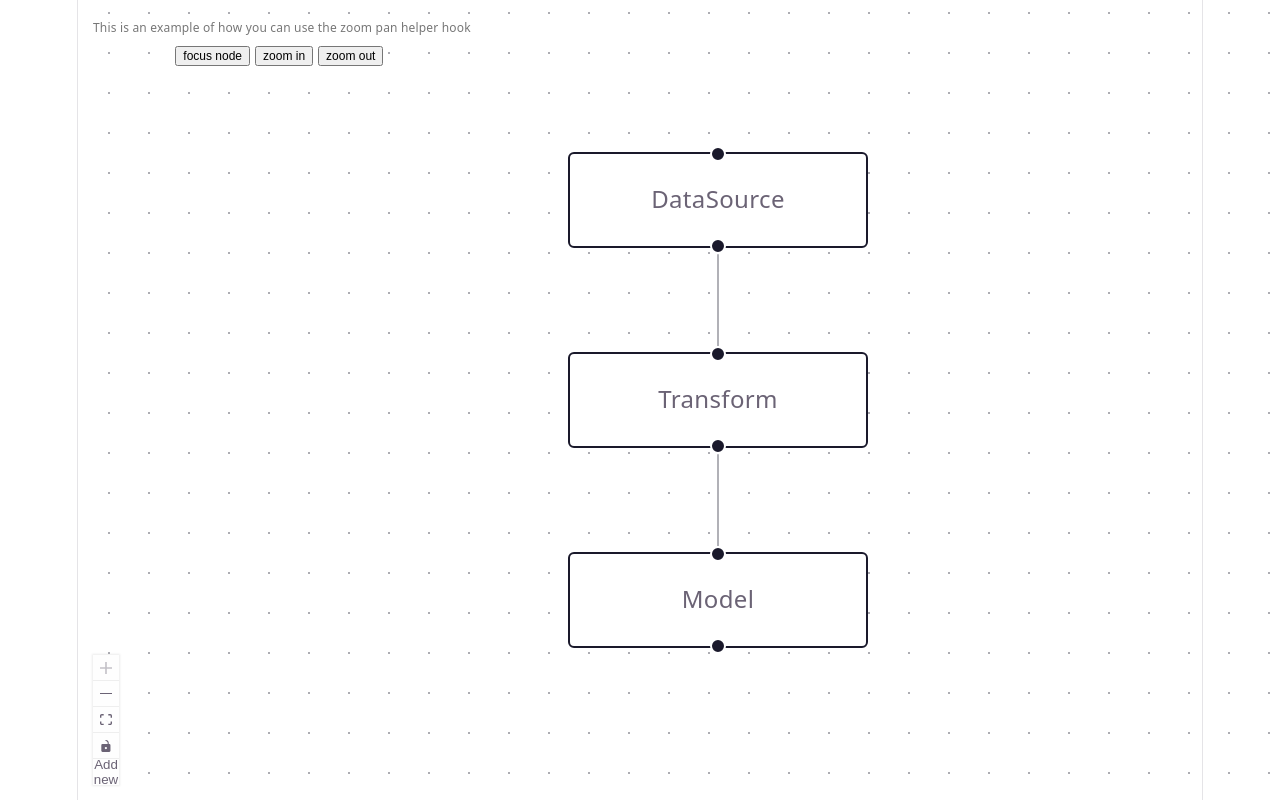
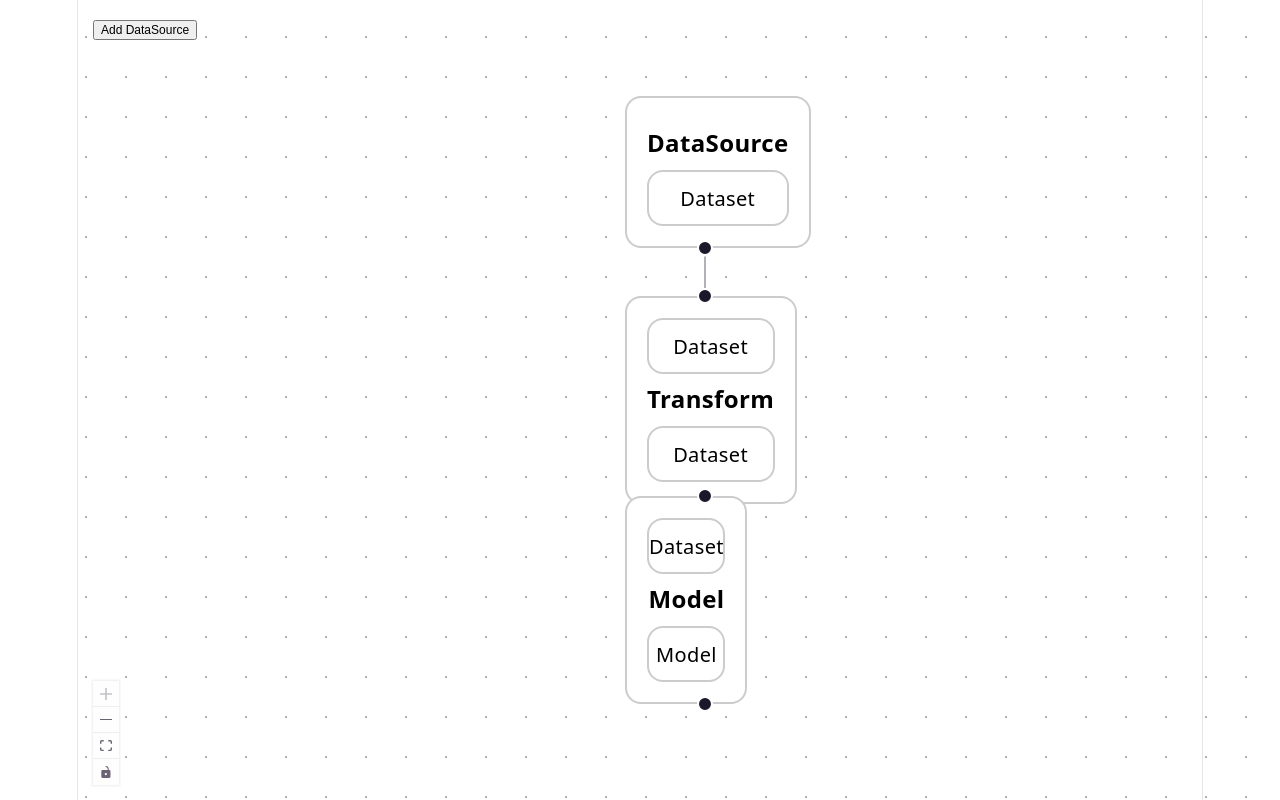
Before and after one commit to jpgorman/react-flow-demo, a React (Vite) app: page / in a window 1280 px wide. Shown: the top 800 px of the page. Built offline with nearby package versions, Linux system fonts and the light colour scheme.

Commit message:
Add initial method to create new nodes

```diff
--- a/src/pages/flow/index.tsx
+++ b/src/pages/flow/index.tsx
@@ -73,13 +73,15 @@ export default function Flow() {
   );
 
   const onAddNode = useCallback((type: CustomNodeType) => {
-    const newNode: CustomNode = {
-      id: crypto.randomUUID(),
+    const newNode: CustomNode = createNode({
       type,
-      position: { x: 250, y: 250 },
-      data: createNodeData(type),
-    };
-    setNodes;
+      position: {
+        x: 50,
+        y: 50,
+      },
+    });
+    console.log("click");
+    setNodes((nds) => [...nds, newNode]);
   }, []);
 
   // TODO: Maybe a custom hook, but very simple
@@ -100,15 +102,9 @@ export default function Flow() {
         nodeTypes={nodeTypes}
         fitView
       >
-        <CreateNodes />
+        <CreateNodes onAddNode={onAddNode} />
         <Background />
-        <Controls>
-          <ControlButton
-            onClick={() => alert("Something magical just happened. ✨")}
-          >
-            Add new
-          </ControlButton>
-        </Controls>
+        <Controls />
       </ReactFlow>
     </div>
   );
--- a/src/pages/flow/model/create-node.ts
+++ b/src/pages/flow/model/create-node.ts
@@ -12,11 +12,13 @@ export const createNode = ({
 }: PartialProps & RequiredProps): CustomNode => {
   return {
     ...overrides,
+    type,
     id: crypto.randomUUID(),
     data: createNodeData(type),
   };
 };
 
+// TODO: Make this function more DRY
 export const createNodeData = (type: CustomNodeType): CustomNode["data"] => {
   switch (type) {
     case "DataSource": {
--- a/src/pages/flow/ui/CreateNodes.tsx
+++ b/src/pages/flow/ui/CreateNodes.tsx
@@ -1,5 +1,6 @@
 import { Panel } from "@xyflow/react";
-import {useCallback} from "react";
+import { memo, useCallback } from "react";
+import type { CustomNodeType } from "../model/Node.types";
 
 const panelStyle = {
   color: "#777",
@@ -12,28 +13,22 @@ const buttonStyle = {
   marginTop: 5,
 };
 
-export const CreateNodes = () => {
+type Props = {
+  onAddNode: (type: CustomNodeType) => void;
+};
 
-    const handleClick = useCallback(() => {
-
-    }, [])
-
+export const CreateNodes = memo(({ onAddNode }: Props) => {
   return (
     <Panel position="top-left" style={panelStyle}>
-      <div className="description">
-        This is an example of how you can use the zoom pan helper hook
-      </div>
       <div>
-        <button className="xy-theme__button" style={buttonStyle}>
-          focus node
-        </button>
-        <button className="xy-theme__button" style={buttonStyle}>
-          zoom in
-        </button>
-        <button className="xy-theme__button" style={buttonStyle}>
-          zoom out
+        <button
+          onClick={() => onAddNode("DataSource")}
+          className="xy-theme__button"
+          style={buttonStyle}
+        >
+          Add DataSource
         </button>
       </div>
     </Panel>
   );
-};
+});
```
